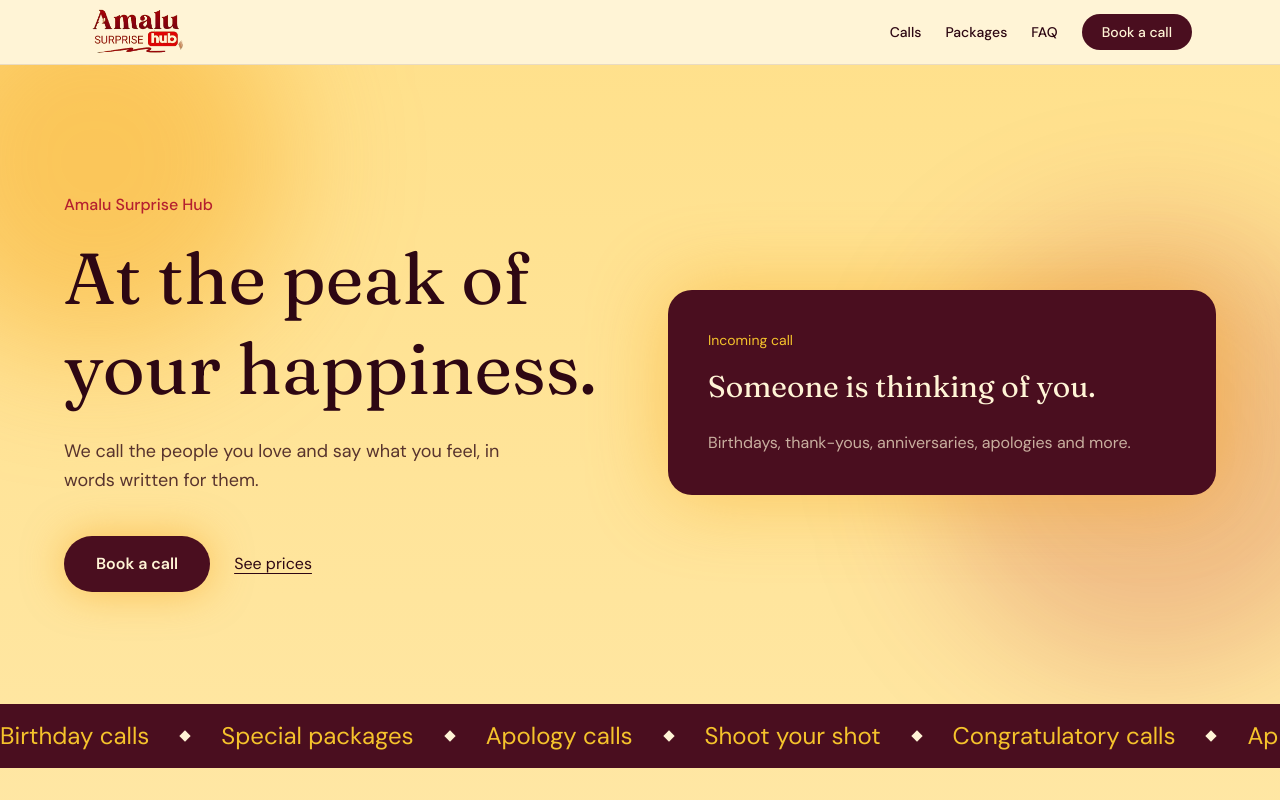
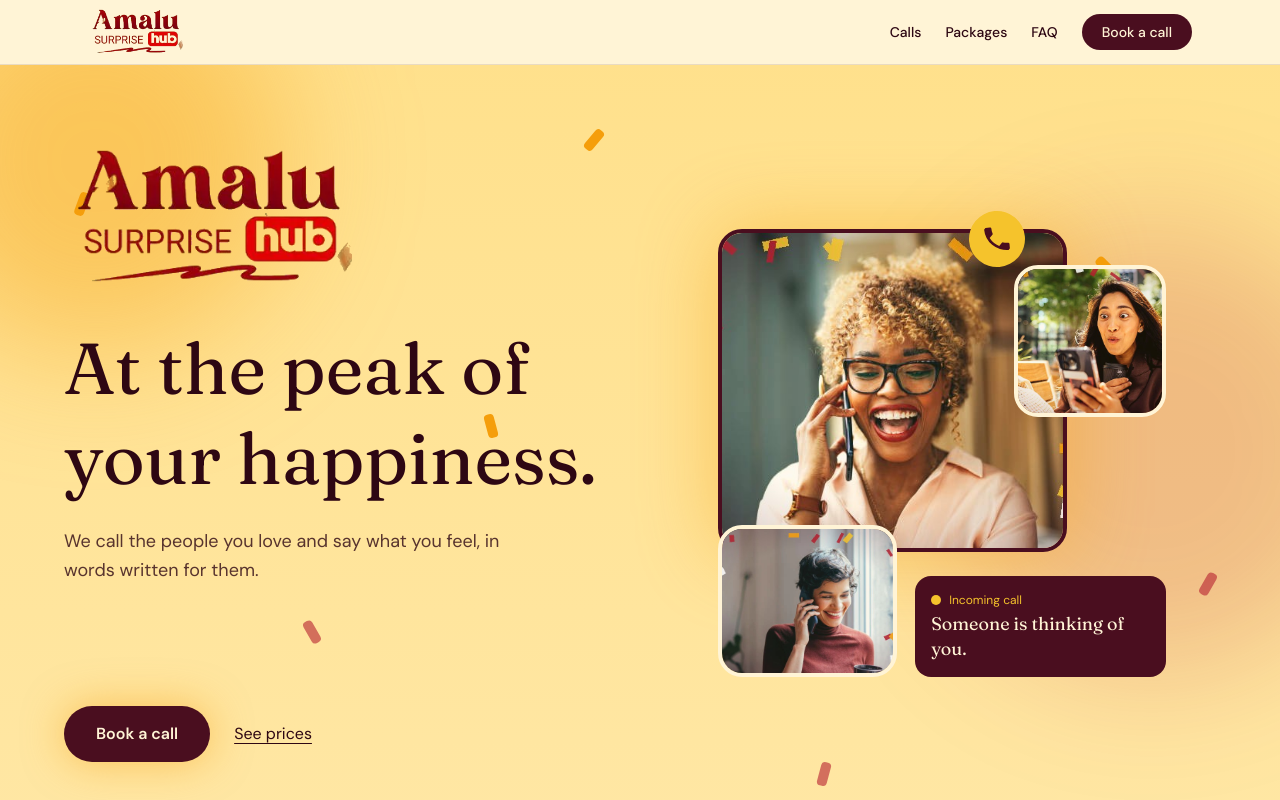
Before and after one commit to etherealflake001/Amalu-Surprise-Hub, a Next.js app: page / in a window 1280 px wide. Shown: the top 800 px of the page. Built offline with nearby package versions, Linux system fonts and the light colour scheme; no server answers.

Commit message:
Update Hero.tsx

```diff
--- a/src/components/Hero.tsx
+++ b/src/components/Hero.tsx
@@ -1,5 +1,18 @@
 "use client";
+import Image from "next/image";
 import { motion, useMotionValue, useReducedMotion, useScroll, useSpring, useTransform } from "motion/react";
+import { photos } from "@/lib/config";
+import Phrases from "./Phrases";
+
+const confetti = [[6, 16, 20], [24, 70, -30], [46, 8, 40], [64, 88, 15], [86, 24, -45], [94, 64, 30], [38, 44, -15]];
+
+function Frame({ p, className, priority }: { p: { src: string; alt: string }; className: string; priority?: boolean }) {
+  return (
+    <div className={`absolute overflow-hidden rounded-3xl ${className}`}>
+      <Image src={p.src} alt={p.alt} fill priority={priority} sizes="(min-width: 768px) 24rem, 80vw" className="object-cover" />
+    </div>
+  );
+}
 
 export default function Hero() {
   const calm = useReducedMotion();
@@ -10,19 +23,24 @@
   const ry = useSpring(useMotionValue(0), { stiffness: 120, damping: 14 });
 
   return (
-    <section className="relative overflow-hidden px-6 pb-28 pt-24 md:pt-32">
+    <section className="relative overflow-hidden px-6 pb-24 pt-14 md:pt-20">
       <motion.div aria-hidden style={{ y: up }} className="absolute -left-24 -top-24 h-96 w-96 rounded-full bg-amber/40 blur-3xl" />
       <motion.div aria-hidden style={{ y: down }} className="absolute -right-24 top-40 h-[28rem] w-[28rem] rounded-full bg-brand/20 blur-3xl" />
+      {confetti.map(([l, t, r], i) => (
+        <span key={i} aria-hidden className={`absolute h-6 w-2.5 rounded-sm ${i % 2 ? "bg-brand/60" : "bg-amber"}`}
+          style={{ left: `${l}%`, top: `${t}%`, transform: `rotate(${r}deg)` }} />
+      ))}
       <motion.div initial={{ scale: 1.08, opacity: 0 }} animate={{ scale: 1, opacity: 1 }}
         transition={{ duration: 1.4, ease: [0.22, 1, 0.36, 1], delay: 1.2 }}
         className="relative mx-auto grid max-w-6xl items-center gap-14 md:grid-cols-2">
         <div>
-          <p className="font-medium text-brand">Amalu Surprise Hub</p>
-          <h1 className="mt-4 font-display text-5xl leading-tight text-wine md:text-7xl">At the peak of your happiness.</h1>
+          <Image src="/logo.png" alt="Amalu Surprise Hub" width={351} height={178} priority className="h-auto w-56 md:w-72" />
+          <h1 className="mt-8 font-display text-5xl leading-tight text-wine md:text-7xl">At the peak of your happiness.</h1>
           <p className="mt-6 max-w-md text-lg leading-relaxed text-wine/80">
             We call the people you love and say what you feel, in words written for them.
           </p>
-          <div className="mt-10 flex items-center gap-6">
+          <Phrases />
+          <div className="mt-8 flex items-center gap-6">
             <motion.a href="#book" whileTap={{ scale: 0.97 }}
               className="rounded-full bg-maroon px-8 py-4 font-semibold text-cream shadow-[0_0_40px_rgba(245,158,11,0.5)] transition hover:bg-brand">
               Book a call
@@ -38,11 +56,25 @@
             rx.set(-((e.clientY - r.top) / r.height - 0.5) * 14);
           }}
           onMouseLeave={() => { rx.set(0); ry.set(0); }}>
-          <motion.div style={{ rotateX: rx, rotateY: ry }}
-            className="rounded-3xl bg-maroon p-10 text-cream shadow-[0_0_80px_rgba(245,158,11,0.45)]">
-            <p className="text-sm text-gold">Incoming call</p>
-            <p className="mt-4 font-display text-3xl leading-snug">Someone is thinking of you.</p>
-            <p className="mt-6 text-cream/70">Birthdays, thank-yous, anniversaries, apologies and more.</p>
+          <motion.div style={{ rotateX: rx, rotateY: ry }} className="relative mx-auto aspect-square w-full max-w-md">
+            <Frame p={photos.curls} priority className="left-0 top-0 h-[72%] w-[78%] border-4 border-maroon shadow-[0_0_80px_rgba(245,158,11,0.45)]" />
+            <Frame p={photos.surprised} className="right-0 top-[8%] h-[34%] w-[34%] border-4 border-cream" />
+            <Frame p={photos.turtleneck} className="bottom-0 left-0 h-[34%] w-[40%] border-4 border-cream" />
+            <motion.svg aria-hidden viewBox="0 0 24 24" fill="currentColor"
+              animate={{ rotate: [0, -14, 14, -14, 14, 0] }} transition={{ duration: 0.8, repeat: Infinity, repeatDelay: 2.4 }}
+              className="absolute left-[56%] top-[-4%] z-10 h-14 w-14 rounded-full bg-gold p-3 text-maroon">
+              <path d="M6.6 10.8a15.1 15.1 0 0 0 6.6 6.6l2.2-2.2a1 1 0 0 1 1-.25 11.4 11.4 0 0 0 3.6.6 1 1 0 0 1 1 1V20a1 1 0 0 1-1 1A17 17 0 0 1 3 4a1 1 0 0 1 1-1h3.5a1 1 0 0 1 1 1c0 1.25.2 2.45.6 3.6a1 1 0 0 1-.25 1z" />
+            </motion.svg>
+            <div className="absolute bottom-0 right-0 z-10 w-[56%] rounded-2xl bg-maroon p-4 text-cream">
+              <div className="flex items-center gap-2 text-xs text-gold">
+                <span className="relative flex h-2.5 w-2.5">
+                  <span className="absolute inline-flex h-full w-full animate-ping rounded-full bg-gold opacity-75" />
+                  <span className="relative inline-flex h-2.5 w-2.5 rounded-full bg-gold" />
+                </span>
+                Incoming call
+              </div>
+              <p className="mt-1 font-display text-lg leading-snug">Someone is thinking of you.</p>
+            </div>
           </motion.div>
         </div>
       </motion.div>
```
